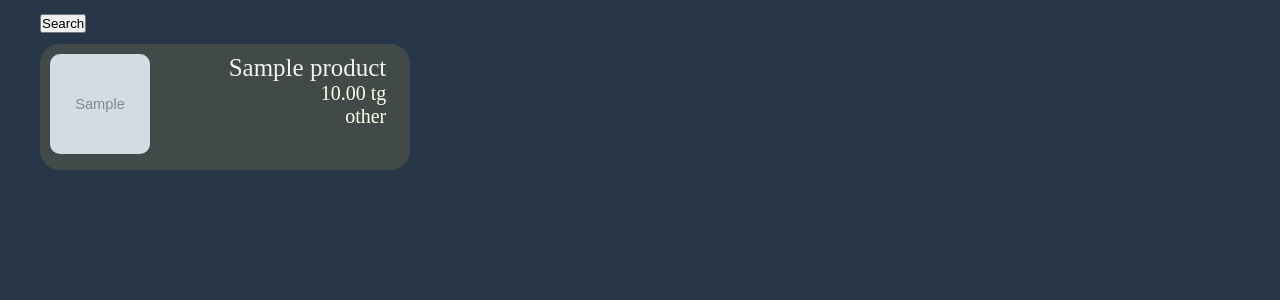
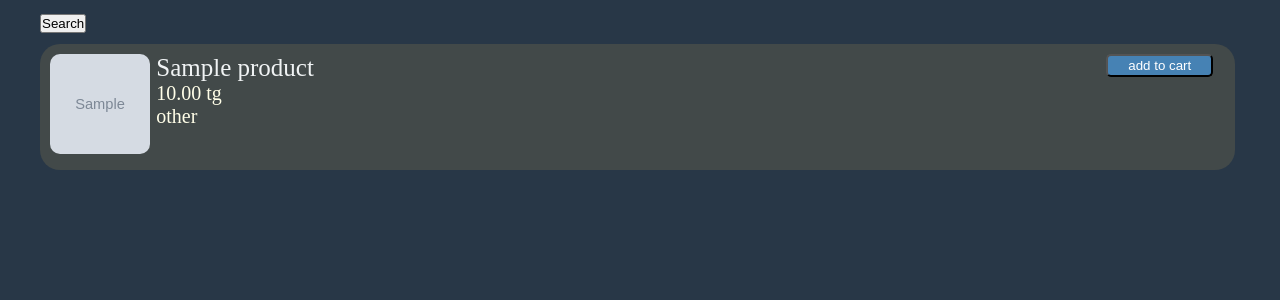
Before and after one commit to AlibekBeket/homework_60_alibek_beket, a Django app: page / in a window 1280 px wide. Shown: the part 54-354 px from the top of the page. Run offline with Django 4.2, Linux system fonts and the light colour scheme; tables that the repository leaves empty hold one stand-in row (values such as "Sample post"); grey boxes marked "Sample" are stand-in pictures; parts of the project's set-up code (start-up, migrations or seed data) failed here and were passed over.

Commit message:
добавил на страницах, где выводятся товары кнопу для добавления товара в карзину и стилизовал их

```diff
--- a/app/e_shop/templates/product_detail_page.html
+++ b/app/e_shop/templates/product_detail_page.html
@@ -22,4 +22,9 @@
         <p>Price: <span>{{ product.price }} tg</span></p>
     </div>
 </div>
+<div class="detail_button_basket">
+    <form action="#" method="post">
+        <input type="submit" value="add to cart">
+    </form>
+</div>
 {% endblock %}
--- a/app/e_shop/templates/products_list_page.html
+++ b/app/e_shop/templates/products_list_page.html
@@ -13,6 +13,11 @@
 <div class="product_info">
     <img src="{{ product.product_image }}" alt="{{ product.product_name }} image">
     <div class="product_str">
+        <div class="button_basket">
+            <form action="#" method="post">
+                <input type="submit" value="add to cart">
+            </form>
+        </div>
         <p><a href="{% url 'product_detail' product.pk %}">{{ product.product_name }}</a></p>
         <div class="product_info_small_font">
             <p>{{ product.price }} tg</p>
--- a/app/static/css/style.css
+++ b/app/static/css/style.css
@@ -55,9 +55,7 @@ body{
 .product_info{
     border-radius: 20px;
     padding: 10px;
-    display: inline-block;
     margin: 10px 5px 0 0;
-    width: 350px;
     background-color: #424949;
 }
 .product_info img{
@@ -67,9 +65,9 @@ body{
 }
 .product_str{
     display: inline-block;
-    text-align: right;
-    width: 230px;
     vertical-align: top;
+    position: relative;
+    max-width: 700px;
 }
 .product_str a{
     color: #F0F3F4;
@@ -77,6 +75,18 @@ body{
 }
 .product_str a:hover{
     color: #AED6F1;
+}
+.button_basket form input{
+    padding: 2px 20px;
+    position: absolute;
+    margin-left: 950px;
+    border-radius: 5px;
+    background: SteelBlue;
+    color: white;
+}
+.button_basket form input:hover{
+    background: DarkSlateGray;
+    color: White;
 }
 .product_info_small_font{
     font-size: 20px;
@@ -95,6 +105,16 @@ body{
 }
 .product_detail_str p span{
     font-size: 20px;
+}
+.detail_button_basket form input{
+    padding: 2px 117px;
+    border-radius: 5px;
+    background: SteelBlue;
+    color: white;
+}
+.detail_button_basket form input:hover{
+    background: DarkSlateGray;
+    color: White;
 }
 .form{
     margin-top: 50px;
```
Also changed, not shown: app/e_shop/templates/category_product.html (deleted, +0 -23 lines).
